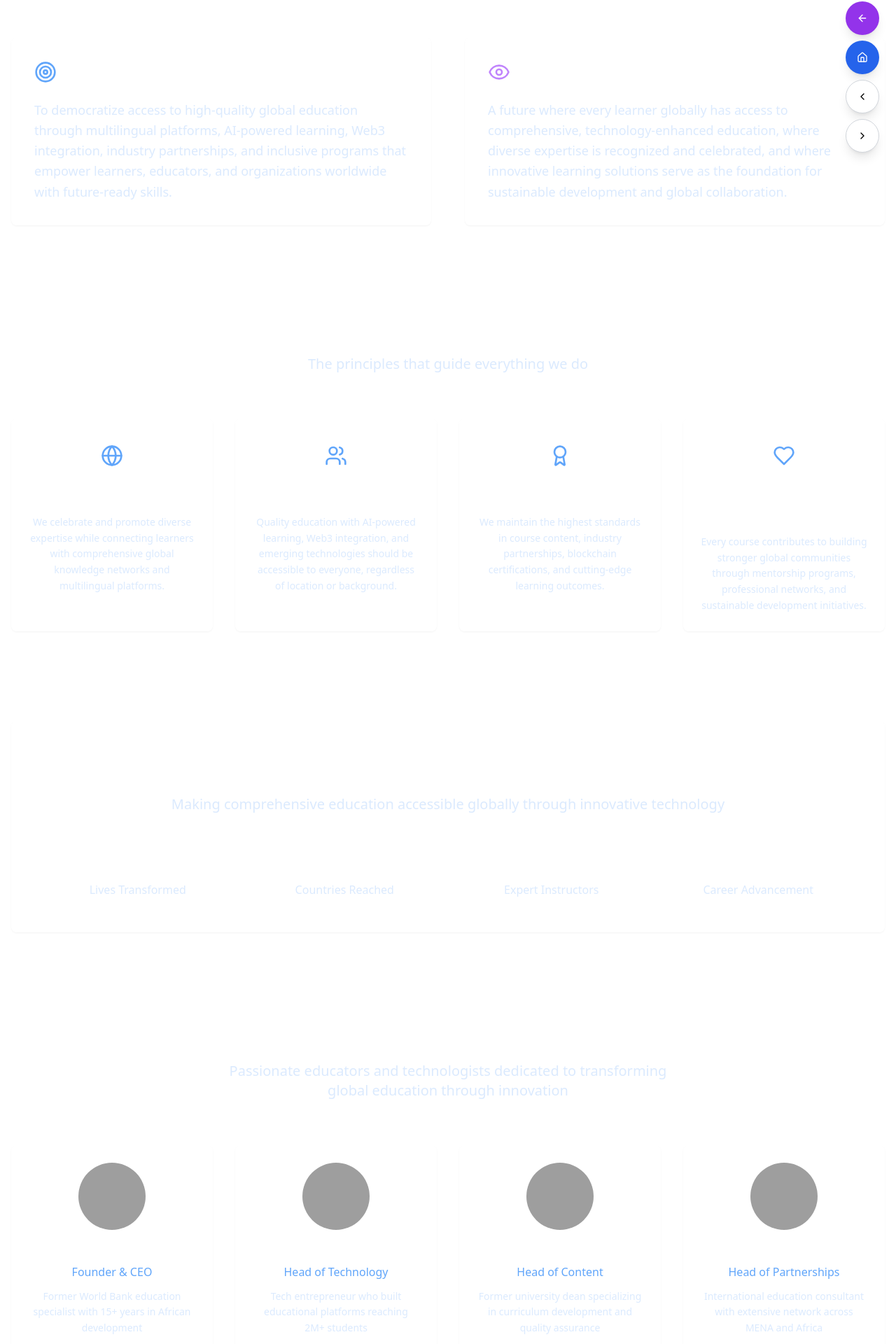
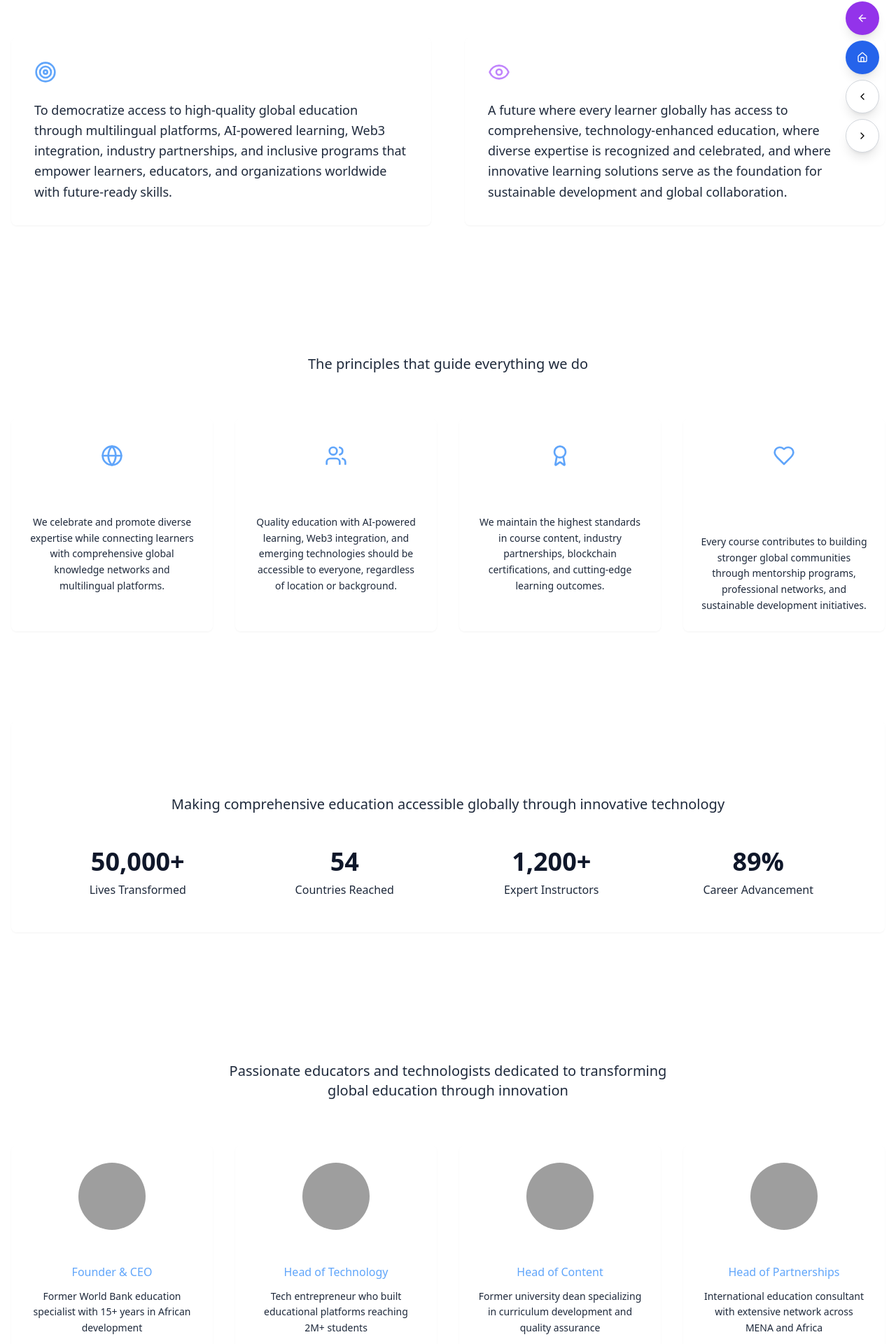
Before and after one commit to FrankAsanteVanLaarhoven/OponMeta-LMS, a React (Vite) app: page /about in a window 1280 px wide. Shown: the part 542-2462 px from the top of the page at 70% size. Built offline with nearby package versions, Linux system fonts and the light colour scheme; grey boxes are pictures that could not be loaded.

Commit message:
Fix: Improve text visibility across app
Enhanced text visibility in courses, about, and dashboard sidebar pages.

```diff
--- a/src/components/DashboardSidebar.tsx
+++ b/src/components/DashboardSidebar.tsx
@@ -45,7 +45,7 @@ const DashboardSidebar = () => {
               <Button
                 variant={isActive ? "default" : "ghost"}
                 className={`w-full justify-start ${
-                  isActive ? "bg-white/20 text-white backdrop-blur-sm" : "text-blue-100 hover:bg-white/10 hover:text-white"
+                  isActive ? "bg-white/20 text-white backdrop-blur-sm" : "text-slate-800 hover:bg-white/10 hover:text-white"
                 }`}
               >
                 <Icon className="mr-3 h-5 w-5" />
--- a/src/pages/About.tsx
+++ b/src/pages/About.tsx
@@ -68,7 +68,7 @@ const About = () => {
               {" "}OPONMETA
             </span>
           </h1>
-          <p className="text-xl text-blue-100 leading-relaxed">
+          <p className="text-xl text-slate-800 leading-relaxed">
             OPONMETA was born from a vision to unlock global intellectual potential through comprehensive,
             innovative, and inclusive education. We believe that when minds worldwide are equipped with
             cutting-edge technology, multilingual accessibility, and industry partnerships,
@@ -86,7 +86,7 @@ const About = () => {
                 <Target className="h-8 w-8 text-blue-400" />
                 <h2 className="text-2xl font-bold text-white">Our Mission</h2>
               </div>
-              <p className="text-blue-100 text-lg leading-relaxed">
+              <p className="text-slate-800 text-lg leading-relaxed">
                 To democratize access to high-quality global education through multilingual platforms,
                 AI-powered learning, Web3 integration, industry partnerships, and inclusive programs
                 that empower learners, educators, and organizations worldwide with future-ready skills.
@@ -100,7 +100,7 @@ const About = () => {
                 <Eye className="h-8 w-8 text-purple-400" />
                 <h2 className="text-2xl font-bold text-white">Our Vision</h2>
               </div>
-              <p className="text-blue-100 text-lg leading-relaxed">
+              <p className="text-slate-800 text-lg leading-relaxed">
                 A future where every learner globally has access to comprehensive, technology-enhanced
                 education, where diverse expertise is recognized and celebrated, and where innovative
                 learning solutions serve as the foundation for sustainable development and global collaboration.
@@ -115,7 +115,7 @@ const About = () => {
         <div className="max-w-7xl mx-auto">
           <div className="text-center mb-16">
             <h2 className="text-4xl font-bold text-white mb-4">Our Values</h2>
-            <p className="text-xl text-blue-100 max-w-2xl mx-auto">
+            <p className="text-xl text-slate-800 max-w-2xl mx-auto">
               The principles that guide everything we do
             </p>
           </div>
@@ -128,7 +128,7 @@ const About = () => {
                     <value.icon className="h-8 w-8 text-blue-400" />
                   </div>
                   <h3 className="text-lg font-semibold text-white mb-3">{value.title}</h3>
-                  <p className="text-blue-100 text-sm leading-relaxed">{value.description}</p>
+                  <p className="text-slate-800 text-sm leading-relaxed">{value.description}</p>
                 </CardContent>
               </Card>
             ))}
@@ -143,24 +143,24 @@ const About = () => {
             <CardContent className="p-12">
               <div className="text-center mb-12">
                 <h2 className="text-4xl font-bold text-white mb-4">Our Impact</h2>
-                <p className="text-xl text-blue-100">Making comprehensive education accessible globally through innovative technology</p>
+                <p className="text-xl text-slate-800">Making comprehensive education accessible globally through innovative technology</p>
               </div>
               <div className="grid md:grid-cols-4 gap-8 text-center">
                 <div>
-                  <div className="text-4xl font-bold text-white mb-2">50,000+</div>
-                  <div className="text-blue-100">Lives Transformed</div>
+                  <div className="text-4xl font-bold text-slate-900 mb-2">50,000+</div>
+                  <div className="text-slate-800">Lives Transformed</div>
                 </div>
                 <div>
-                  <div className="text-4xl font-bold text-white mb-2">54</div>
-                  <div className="text-blue-100">Countries Reached</div>
+                  <div className="text-4xl font-bold text-slate-900 mb-2">54</div>
+                  <div className="text-slate-800">Countries Reached</div>
                 </div>
                 <div>
-                  <div className="text-4xl font-bold text-white mb-2">1,200+</div>
-                  <div className="text-blue-100">Expert Instructors</div>
+                  <div className="text-4xl font-bold text-slate-900 mb-2">1,200+</div>
+                  <div className="text-slate-800">Expert Instructors</div>
                 </div>
                 <div>
-                  <div className="text-4xl font-bold text-white mb-2">89%</div>
-                  <div className="text-blue-100">Career Advancement</div>
+                  <div className="text-4xl font-bold text-slate-900 mb-2">89%</div>
+                  <div className="text-slate-800">Career Advancement</div>
                 </div>
               </div>
             </CardContent>
@@ -173,7 +173,7 @@ const About = () => {
         <div className="max-w-7xl mx-auto">
           <div className="text-center mb-16">
             <h2 className="text-4xl font-bold text-white mb-4">Meet Our Team</h2>
-            <p className="text-xl text-blue-100 max-w-2xl mx-auto">
+            <p className="text-xl text-slate-800 max-w-2xl mx-auto">
               Passionate educators and technologists dedicated to transforming global education through innovation
             </p>
           </div>
@@ -189,7 +189,7 @@ const About = () => {
                   />
                   <h3 className="text-lg font-semibold text-white mb-1">{member.name}</h3>
                   <p className="text-blue-400 font-medium mb-3">{member.role}</p>
-                  <p className="text-blue-100 text-sm leading-relaxed">{member.bio}</p>
+                  <p className="text-slate-800 text-sm leading-relaxed">{member.bio}</p>
                 </CardContent>
               </Card>
             ))}
@@ -203,7 +203,7 @@ const About = () => {
           <h2 className="text-4xl font-bold text-white mb-6">
             Join Our Mission
           </h2>
-          <p className="text-xl text-blue-100 mb-8">
+          <p className="text-xl text-slate-800 mb-8">
             Whether you're a learner, educator, or partner, there's a place for you in our community
           </p>
           <div className="flex flex-col sm:flex-row gap-4 justify-center">
--- a/src/pages/Courses.tsx
+++ b/src/pages/Courses.tsx
@@ -190,10 +190,10 @@ const Courses = () => {
       {/* Header */}
       <section className="py-16 px-4 bg-gradient-to-br from-blue-700 via-blue-800 to-indigo-900">
         <div className="max-w-7xl mx-auto text-center">
-           <h1 className="text-4xl lg:text-5xl font-bold text-white mb-4">
+           <h1 className="text-4xl lg:text-5xl font-bold text-slate-900 mb-4">
              Explore Our Courses
            </h1>
-           <p className="text-xl text-blue-100 max-w-2xl mx-auto">
+           <p className="text-xl text-slate-800 max-w-2xl mx-auto">
             Discover thousands of courses from expert instructors across Africa and beyond
           </p>
         </div>
@@ -222,7 +222,7 @@ const Courses = () => {
               <Button
                 size="sm"
                 variant={viewMode === "grid" ? "default" : "ghost"}
-                className={viewMode === "grid" ? "bg-white text-purple-900" : "text-white hover:bg-white/10"}
+                className={viewMode === "grid" ? "bg-slate-900 text-white" : "text-slate-900 hover:bg-slate-100"}
                 onClick={() => setViewMode("grid")}
               >
                 <Grid className="h-4 w-4" />
@@ -230,7 +230,7 @@ const Courses = () => {
               <Button
                 size="sm"
                 variant={viewMode === "list" ? "default" : "ghost"}
-                className={viewMode === "list" ? "bg-white text-purple-900" : "text-white hover:bg-white/10"}
+                className={viewMode === "list" ? "bg-slate-900 text-white" : "text-slate-900 hover:bg-slate-100"}
                 onClick={() => setViewMode("list")}
               >
                 <List className="h-4 w-4" />
```
